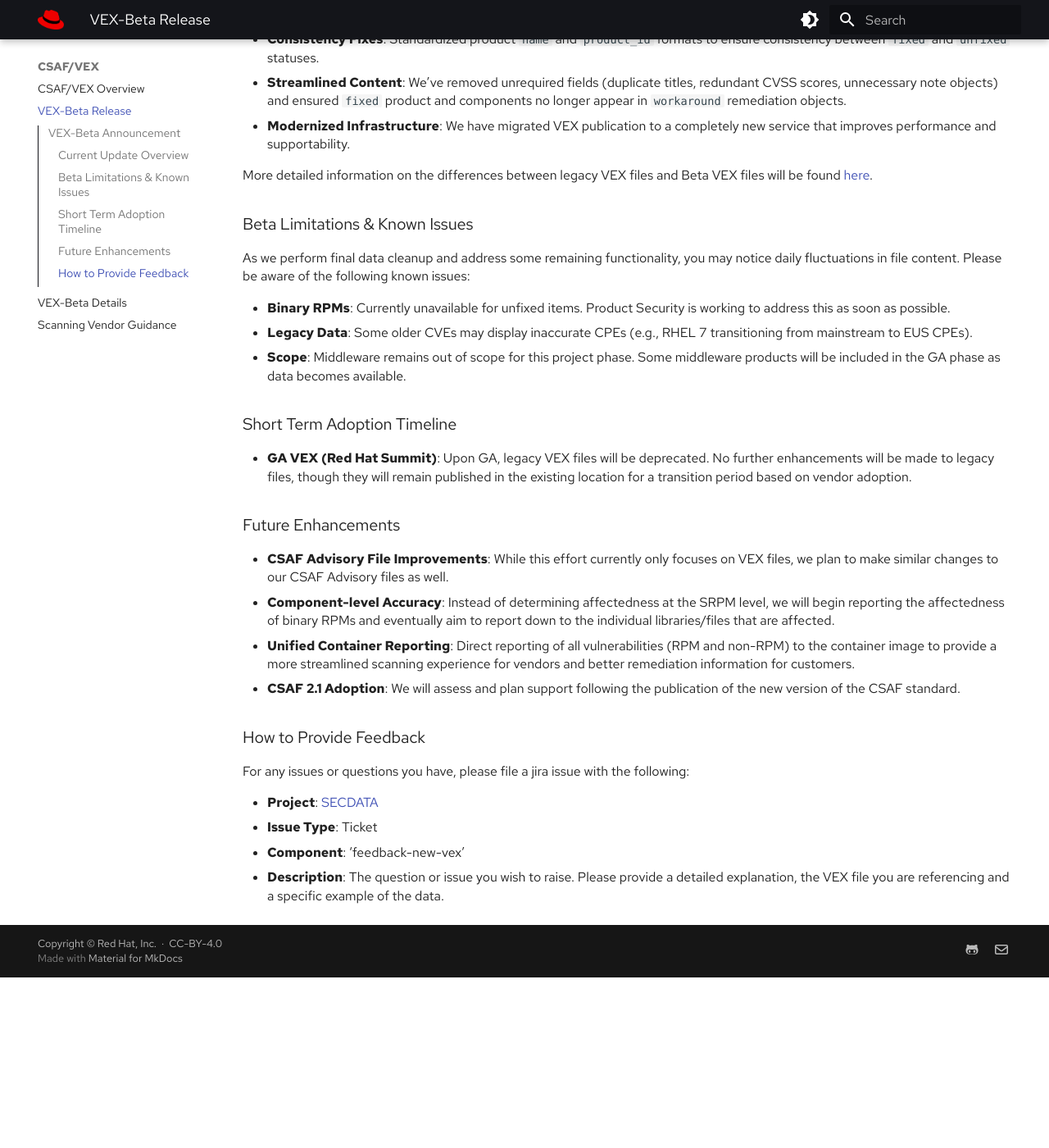
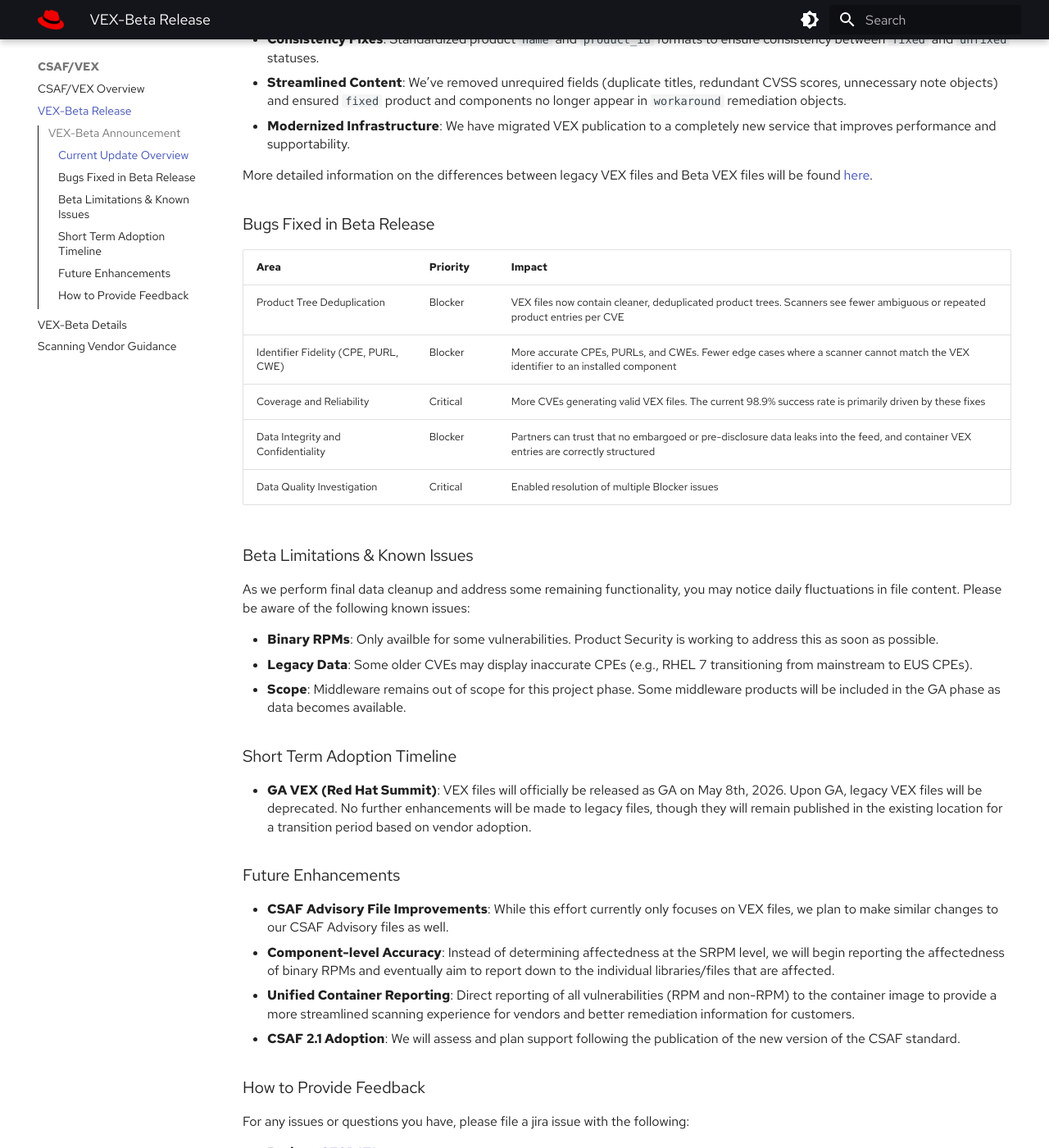
Before and after one commit to RedHatProductSecurity/security-data-guidelines, an MkDocs documentation site: the page built from docs/vex-beta.md, in a window 1280 px wide and 1400 px high, scrolled down 561 px. Shown: the whole window at 82% size. Built offline with MkDocs 1.6.1 and Material for MkDocs 9.7.7, drawn with Linux system fonts in a browser that asks for light colours; some web fonts are replaced; before the commit the page ends 1753 px from its top, so only the background shows below that.

Commit message:
Include Bug Fix Information for Beta

```diff
--- a/docs/vex-beta.md
+++ b/docs/vex-beta.md
@@ -17,17 +17,29 @@ This update focuses on data precision and standardizing our CSAF VEX format. Key
 
 More detailed information on the differences between legacy VEX files and Beta VEX files will be found [here](https://redhatproductsecurity.github.io/security-data-guidelines/vex-beta-details/).
 
+### Bugs Fixed in Beta Release
+
+
+| Area                                 | Priority | Impact                                                                                                                              |
+| ------------------------------------ | -------- | ----------------------------------------------------------------------------------------------------------------------------------- |
+| Product Tree Deduplication           | Blocker  | VEX files now contain cleaner, deduplicated product trees. Scanners see fewer ambiguous or repeated product entries per CVE         |
+| Identifier Fidelity (CPE, PURL, CWE) | Blocker  | More accurate CPEs, PURLs, and CWEs. Fewer edge cases where a scanner cannot match the VEX identifier to an installed component     |
+| Coverage and Reliability             | Critical | More CVEs generating valid VEX files. The current 98.9% success rate is primarily driven by these fixes                             |
+| Data Integrity and Confidentiality   | Blocker  | Partners can trust that no embargoed or pre-disclosure data leaks into the feed, and container VEX entries are correctly structured |
+| Data Quality Investigation           | Critical | Enabled resolution of multiple Blocker issues                                                                                       |
+
+
 ### Beta Limitations & Known Issues
 
 As we perform final data cleanup and address some remaining functionality, you may notice daily fluctuations in file content. Please be aware of the following known issues:
 
-- **Binary RPMs**: Currently unavailable for unfixed items. Product Security is working to address this as soon as possible.
+- **Binary RPMs**: Only availble for some vulnerabilities. Product Security is working to address this as soon as possible.
 - **Legacy Data**: Some older CVEs may display inaccurate CPEs (e.g., RHEL 7 transitioning from mainstream to EUS CPEs).
 - **Scope**: Middleware remains out of scope for this project phase. Some middleware products will be included in the GA phase as data becomes available.
 
 ### Short Term Adoption Timeline
 
-- **GA VEX (Red Hat Summit)**: Upon GA, legacy VEX files will be deprecated. No further enhancements will be made to legacy files, though they will remain published in the existing location for a transition period based on vendor adoption.
+- **GA VEX (Red Hat Summit)**: VEX files will officially be released as GA on May 8th, 2026. Upon GA, legacy VEX files will be deprecated. No further enhancements will be made to legacy files, though they will remain published in the existing location for a transition period based on vendor adoption.
 
 ### Future Enhancements
 
```
